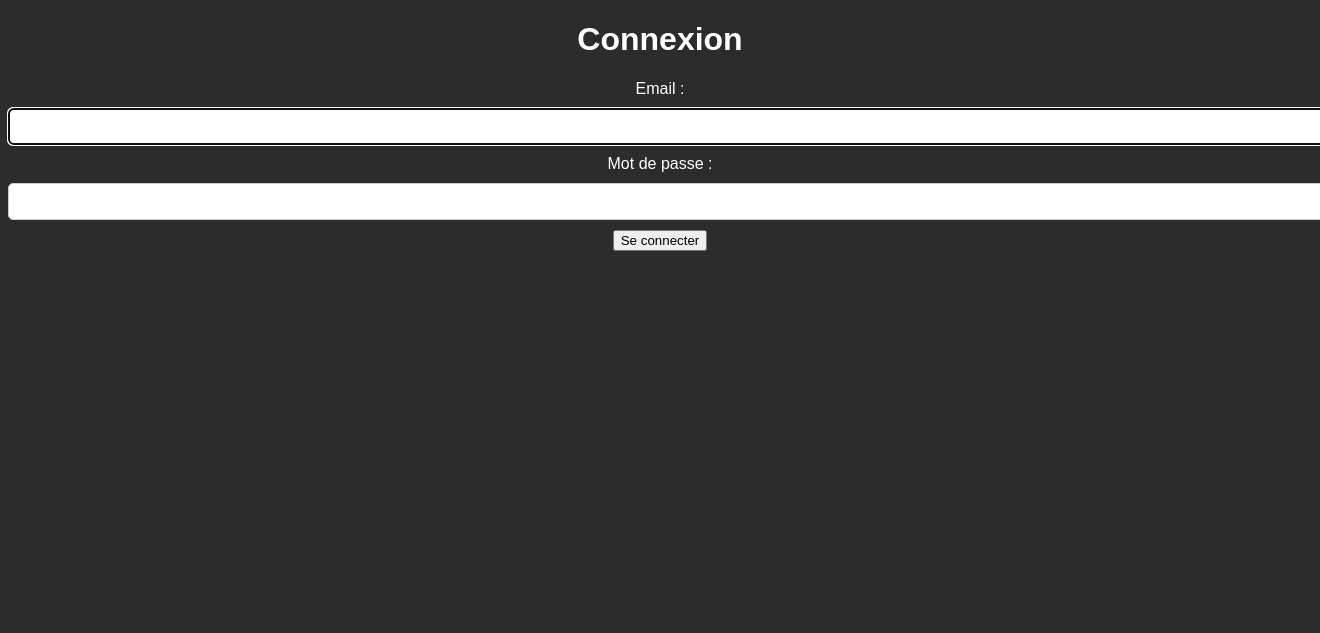
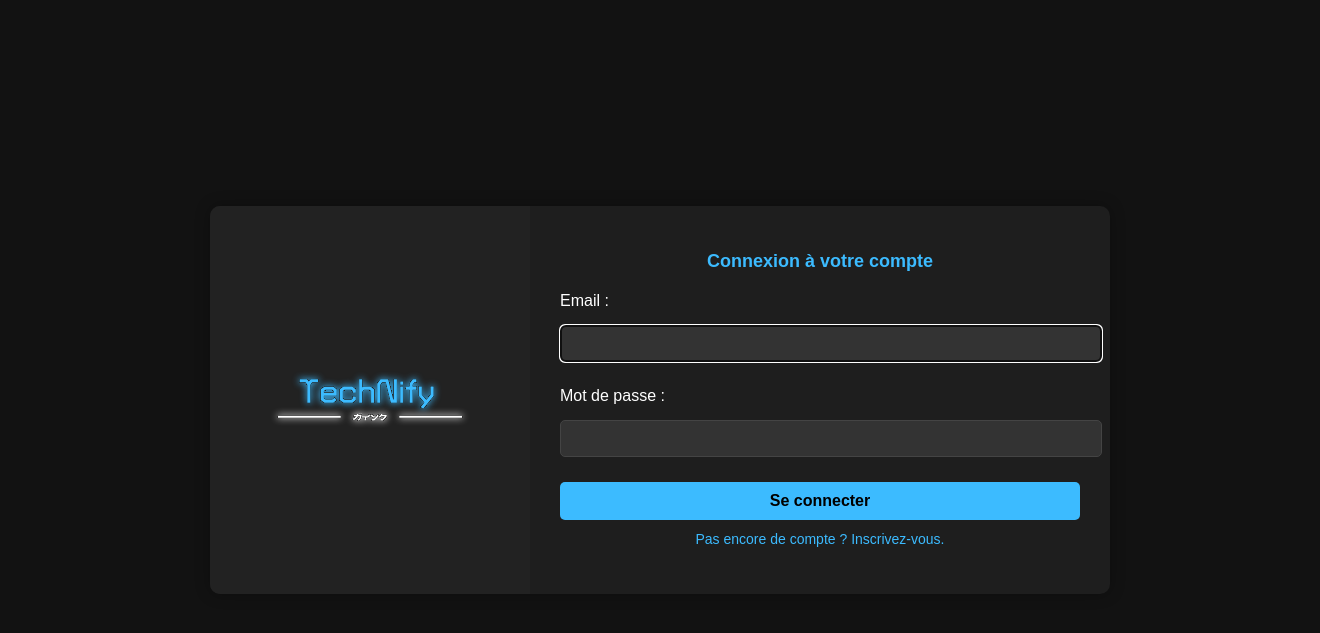
Before and after one commit to NepNath/TechNify, a Symfony app: template TechNify/templates/security/login.html.twig in a window 1320 px wide; the page is wider, and only the part inside the window is pictured. Shown: the top 633 px of that part. Run offline with Twig, Linux system fonts and the light colour scheme; the template is opened without the code that fills it, so the values that code supplies are empty; some libraries are stand-ins or nearby versions.

Commit message:
add css login

```diff
--- a/TechNify/templates/security/login.html.twig
+++ b/TechNify/templates/security/login.html.twig
@@ -1,19 +1,42 @@
 {% extends 'base.html.twig' %}
 
+{% block title %}Connexion{% endblock %}
+{% block stylesheets %}
+    <link rel="stylesheet" href="{{ asset('assets/css/login.css') }}">
+{% endblock %}
+
 {% block body %}
-    <h1>Connexion</h1>
+<div class="login-container">
+    <div class="sidebar">
+        <div class="logo">
+            {{ include('logo.svg.twig') }}
+        </div>
+    </div>
+
+    <div class="login-form">
+        <h2>Connexion à votre compte</h2>
 
         {% if error %}
-        <div style="color: red;">{{ error.messageKey|trans(error.messageData, 'security') }}</div>
+            <div class="error-message">{{ error.messageKey|trans(error.messageData, 'security') }}</div>
         {% endif %}
 
         <form method="post">
+            <div class="input-group">
                 <label for="username">Email :</label>
                 <input type="email" id="username" name="_username" value="{{ last_username }}" required autofocus>
+            </div>
 
+            <div class="input-group">
                 <label for="password">Mot de passe :</label>
                 <input type="password" id="password" name="_password" required>
+            </div>
 
             <button type="submit">Se connecter</button>
         </form>
+
+        <p class="register-link">
+            <a href="{{ path('app_register') }}">Pas encore de compte ? Inscrivez-vous.</a>
+        </p>
+    </div>
+</div>
 {% endblock %}
```
Also changed, not shown: TechNify/templates/registration/register.html.twig (deleted, +0 -19 lines), TechNify/public/assets/css/login.css (added). Lines whose indentation alone changed are shown as unchanged.
